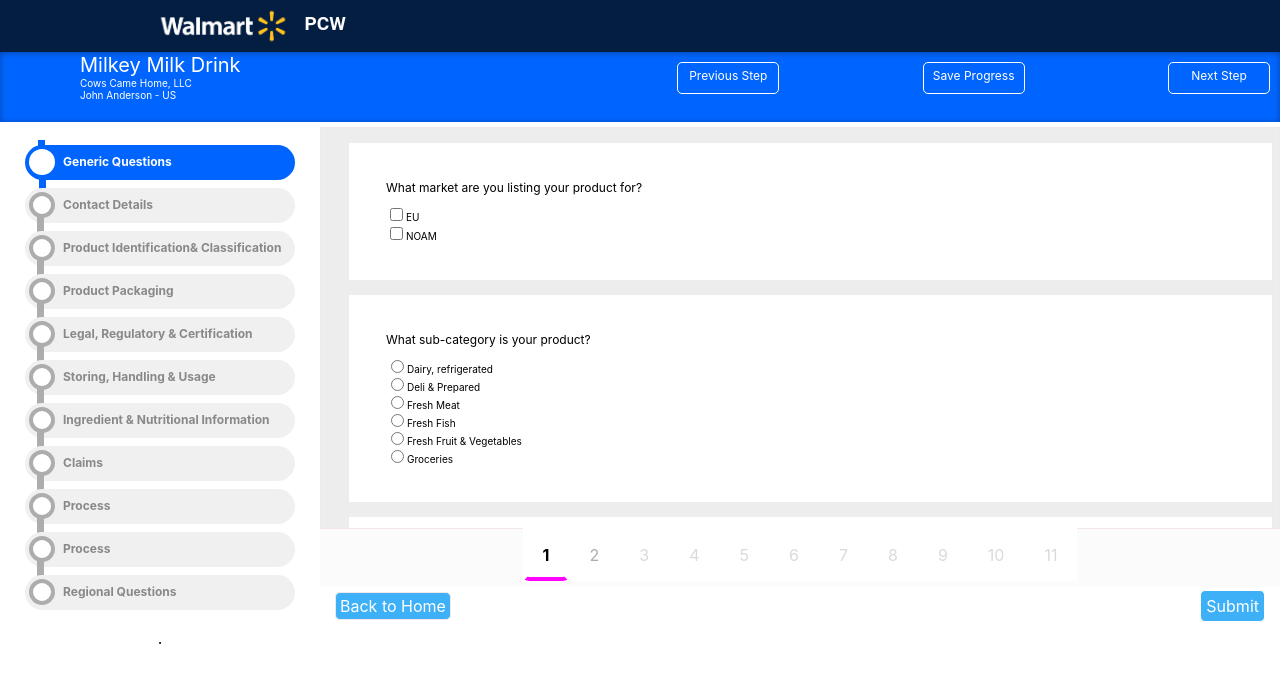
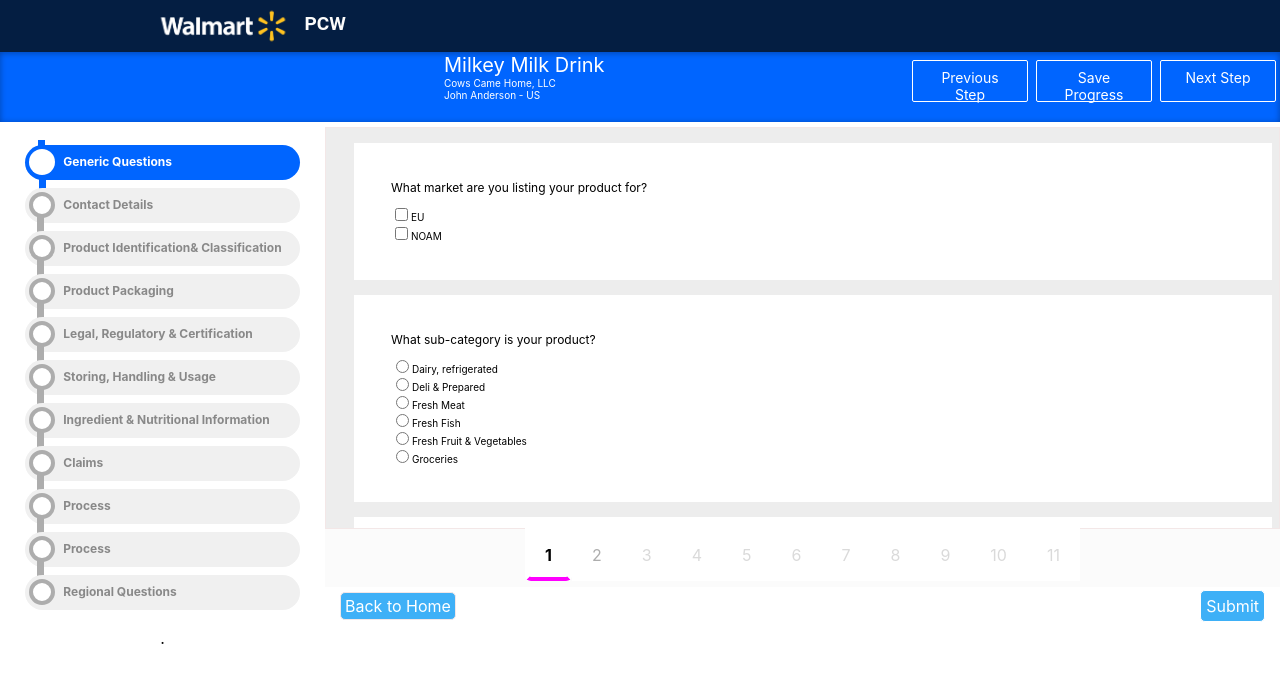
Before and after one commit to ichimonban/pcw-front-end, a React (Create React App) app: page /questions in a window 1280 px wide. Shown: the top 682 px of the page. Built offline with nearby package versions, Linux system fonts and the light colour scheme.

Commit message:
Update styles.css

```diff
--- a/src/components/SelectCategory/styles.css
+++ b/src/components/SelectCategory/styles.css
@@ -1,11 +1,19 @@
 div.Questions__Page--title {	height: 50px; box-shadow: 0 1px 4px #000000; }
 
 
-.HomePage {grid-template-columns: 25% 1fr; transition: all 1s; }
+.HomePage {grid-template-columns: 325px 1fr; transition: all 1s; }
 
-.HomePage__Product {	box-shadow: inset 0 1px 6px rgba(0,0,0,0.33) }
+div.HomePage__Product {	justify-content: flex-end; box-shadow: inset 0 1px 6px rgba(0,0,0,0.33) }
 
 .HomePage__product_info {	text-align: left; }
+
+.HomePage__Product > div.HomePage__Product_save_progress {
+	font-size: 14px; height: 24px;
+	margin: 8px 4px; padding: 8px 12px;
+	border-radius: 2px;
+	}
+	.HomePage__Product > div.HomePage__Product_save_progress:hover {	background-color: #FFFFFF; color: #0065FF; border-color: #0065FF; }
+	.HomePage__Product > div.HomePage__Product_save_progress:hover {	background-color: #FFFFFF; color: #0065FF; border-color: #0065FF; }
 
 .Select__category {
     max-width: 40%;
```
